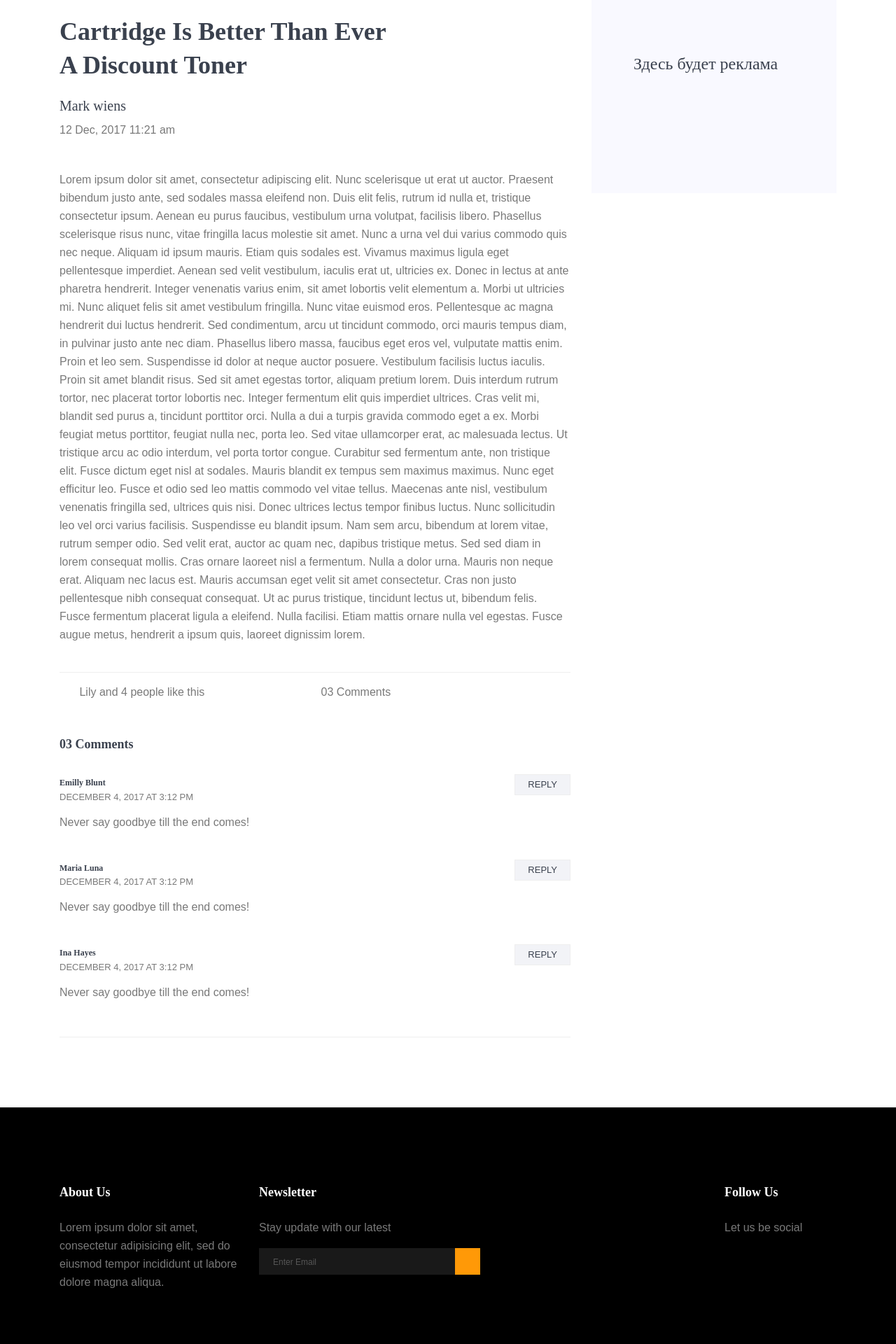
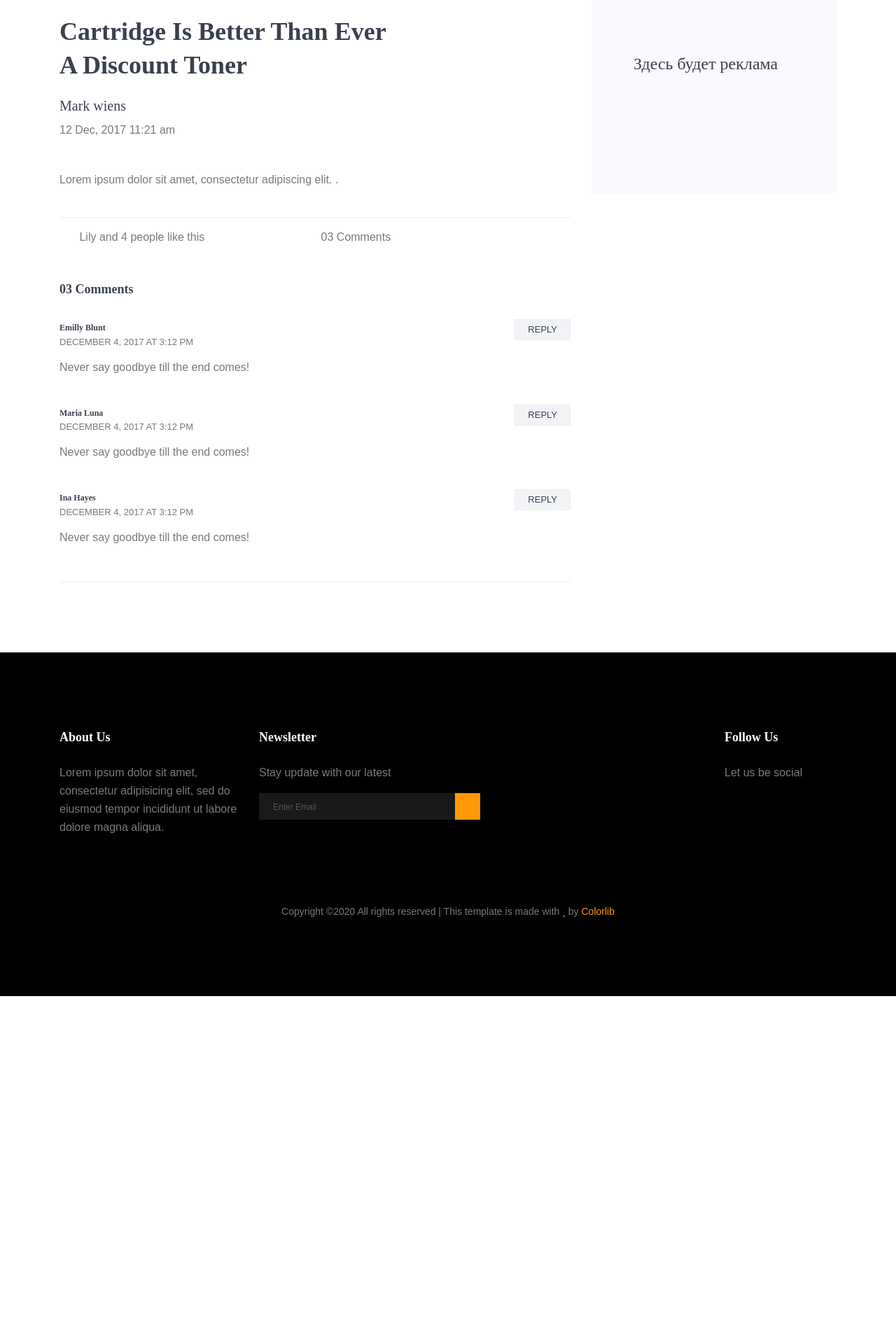
Before and after one commit to TheEgid/layout_lisa, a Django app: template templates/blog-details.html in a window 1280 px wide. Shown: the part 1118-3038 px from the top of the page at 70% size. After the commit the page ends 2541 px from the top, so only its background shows below. Run offline with Django 3.2, Linux system fonts and the light colour scheme; the template is opened without the code that fills it, so the values that code supplies are empty; parts of the project's set-up code (start-up, migrations or seed data) failed here and were passed over; some libraries are stand-ins or nearby versions; some web fonts are replaced.

Commit message:
Add post page layout

```diff
--- a/templates/blog-details.html
+++ b/templates/blog-details.html
@@ -60,16 +60,13 @@
 </section>
 <!--================ Hero sm Banner end =================-->
 
-
-
-
 <!--================ Start Blog Post Area =================-->
 <section class="blog-post-area section-margin">
     <div class="container">
         <div class="row">
             <div class="col-lg-8">
                 <div class="main_blog_details">
-                <img class="img-fluid" src="img/blog/blog4.png" alt="">
+                    <img class="img-fluid" src=" {% static 'img/blog/blog4.png' %}" alt="">
                     <a href="#"><h4>Cartridge Is Better Than Ever <br /> A Discount Toner</h4></a>
                     <div class="user_details">
                         <div class="mt-sm-0 mt-3">
@@ -81,15 +78,7 @@
                             </div>
                         </div>
                     </div>
-                <p>Lorem ipsum dolor sit amet, consectetur adipiscing elit. Nunc scelerisque ut erat ut auctor. Praesent bibendum justo ante, sed sodales massa eleifend non. Duis elit felis, rutrum id nulla et, tristique consectetur ipsum. Aenean eu purus faucibus, vestibulum urna volutpat, facilisis libero. Phasellus scelerisque risus nunc, vitae fringilla lacus molestie sit amet. Nunc a urna vel dui varius commodo quis nec neque. Aliquam id ipsum mauris. Etiam quis sodales est.
-
-                Vivamus maximus ligula eget pellentesque imperdiet. Aenean sed velit vestibulum, iaculis erat ut, ultricies ex. Donec in lectus at ante pharetra hendrerit. Integer venenatis varius enim, sit amet lobortis velit elementum a. Morbi ut ultricies mi. Nunc aliquet felis sit amet vestibulum fringilla. Nunc vitae euismod eros. Pellentesque ac magna hendrerit dui luctus hendrerit. Sed condimentum, arcu ut tincidunt commodo, orci mauris tempus diam, in pulvinar justo ante nec diam. Phasellus libero massa, faucibus eget eros vel, vulputate mattis enim. Proin et leo sem. Suspendisse id dolor at neque auctor posuere. Vestibulum facilisis luctus iaculis. Proin sit amet blandit risus. Sed sit amet egestas tortor, aliquam pretium lorem. Duis interdum rutrum tortor, nec placerat tortor lobortis nec.
-
-                Integer fermentum elit quis imperdiet ultrices. Cras velit mi, blandit sed purus a, tincidunt porttitor orci. Nulla a dui a turpis gravida commodo eget a ex. Morbi feugiat metus porttitor, feugiat nulla nec, porta leo. Sed vitae ullamcorper erat, ac malesuada lectus. Ut tristique arcu ac odio interdum, vel porta tortor congue. Curabitur sed fermentum ante, non tristique elit.
-
-                Fusce dictum eget nisl at sodales. Mauris blandit ex tempus sem maximus maximus. Nunc eget efficitur leo. Fusce et odio sed leo mattis commodo vel vitae tellus. Maecenas ante nisl, vestibulum venenatis fringilla sed, ultrices quis nisi. Donec ultrices lectus tempor finibus luctus. Nunc sollicitudin leo vel orci varius facilisis. Suspendisse eu blandit ipsum. Nam sem arcu, bibendum at lorem vitae, rutrum semper odio. Sed velit erat, auctor ac quam nec, dapibus tristique metus. Sed sed diam in lorem consequat mollis. Cras ornare laoreet nisl a fermentum.
-
-                Nulla a dolor urna. Mauris non neque erat. Aliquam nec lacus est. Mauris accumsan eget velit sit amet consectetur. Cras non justo pellentesque nibh consequat consequat. Ut ac purus tristique, tincidunt lectus ut, bibendum felis. Fusce fermentum placerat ligula a eleifend. Nulla facilisi. Etiam mattis ornare nulla vel egestas. Fusce augue metus, hendrerit a ipsum quis, laoreet dignissim lorem.</p>
+                    <p>Lorem ipsum dolor sit amet, consectetur adipiscing elit. .</p>
                     <div class="news_d_footer flex-column flex-sm-row">
                         <a href="#"><span class="align-middle mr-2"><i class="ti-heart"></i></span>Lily and 4 people like this</a>
                         <a class="justify-content-sm-center ml-sm-auto mt-sm-0 mt-2" href="#"><span class="align-middle mr-2"><i class="ti-themify-favicon"></i></span>03 Comments</a>
--- a/templates/index.html
+++ b/templates/index.html
@@ -11,11 +11,6 @@
     <link rel="stylesheet" href="{% static 'styles.min.css' %}">
 </head>
 <body>
-
-
-
-
-
 
 
 <!--================Header Menu Area =================-->
```
Lines whose indentation alone changed are shown as unchanged.
